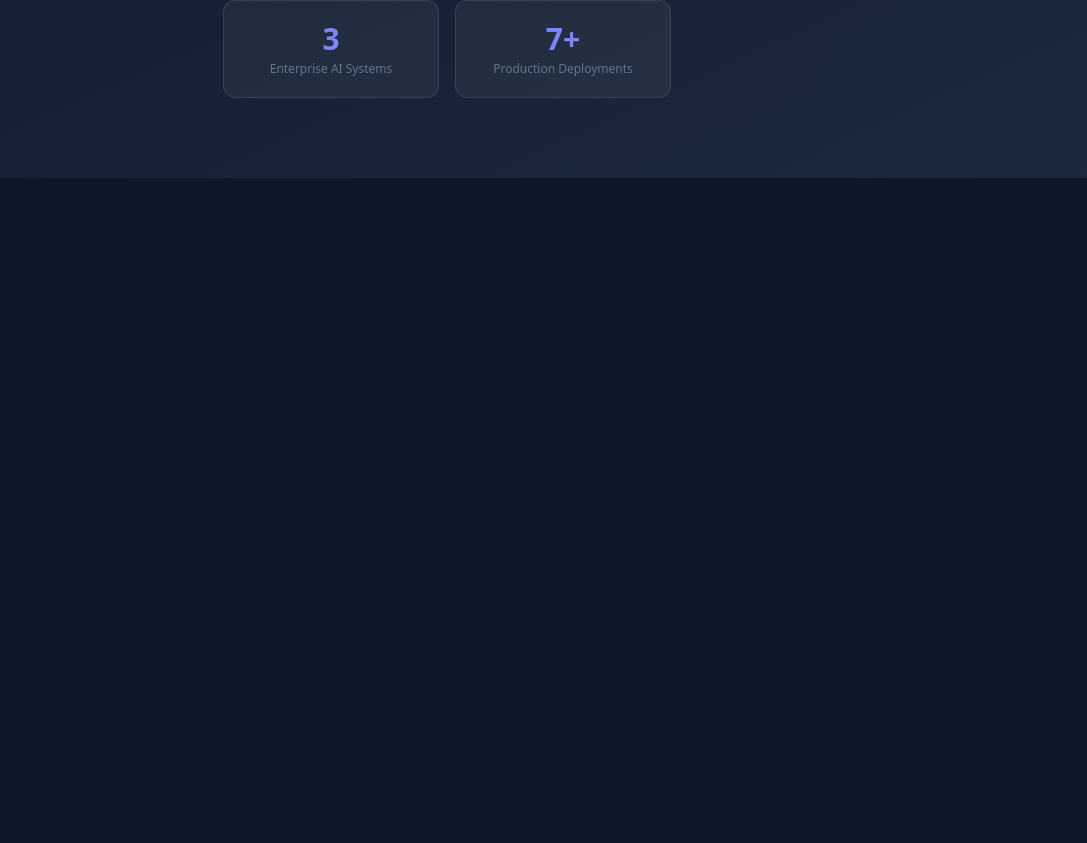
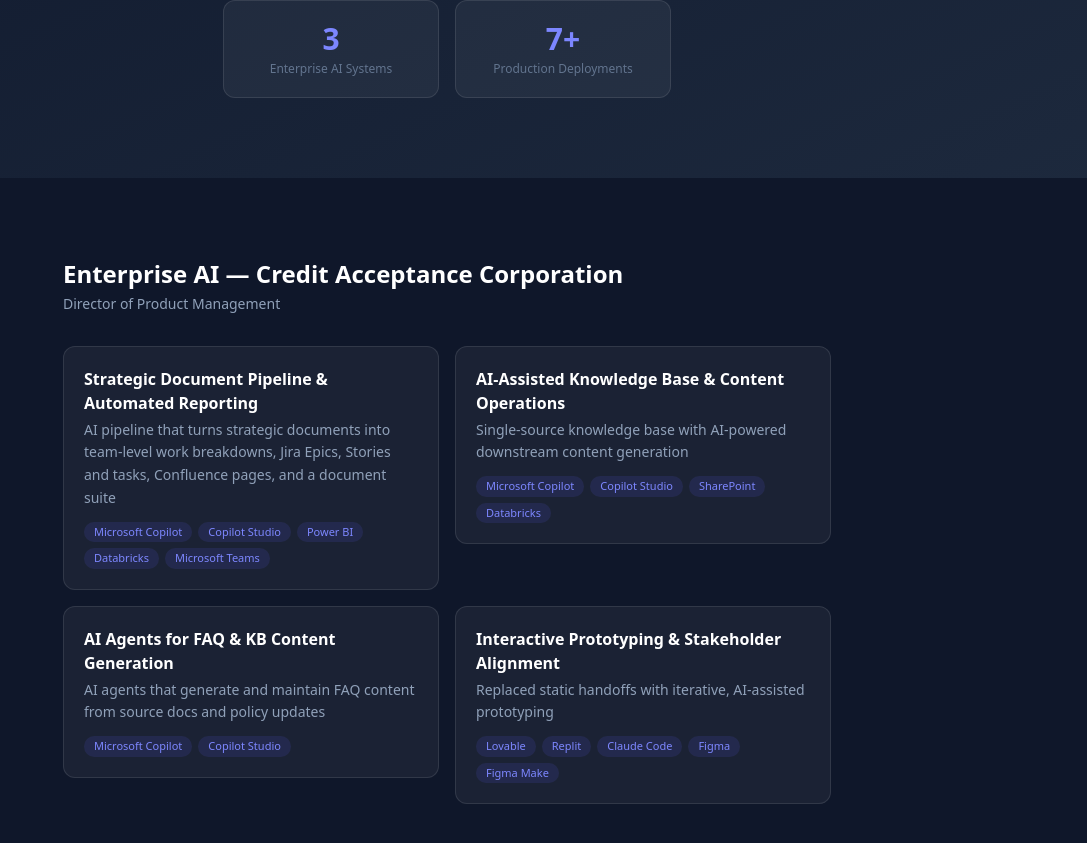
Before and after one commit to patrickclay/portfolio, a Next.js app: page / in a window 1280 px wide. Shown: the part 419-1262 px from the top of the page, without its empty margins (193-1280 px from the left). Before the commit the page ends 800 px from the top, so only its background shows below. Built offline with nearby package versions, Linux system fonts and the light colour scheme.

Commit message:
feat: add accordion hook and Enterprise AI section

```diff
--- a/app/page.tsx
+++ b/app/page.tsx
@@ -1,9 +1,11 @@
 import { Hero } from "@/components/Hero";
+import { EnterpriseAI } from "@/components/EnterpriseAI";
 
 export default function Home() {
   return (
     <main className="min-h-screen">
       <Hero />
+      <EnterpriseAI />
     </main>
   );
 }
--- /dev/null
+++ b/components/EnterpriseAI.tsx
@@ -0,0 +1,34 @@
+"use client";
+
+import { enterpriseProjects } from "@/data/projects";
+import { ProjectCard } from "./ProjectCard";
+import { useAccordion } from "@/hooks/useAccordion";
+
+export function EnterpriseAI() {
+  const { expandedIndex, cardRefs, toggle } = useAccordion();
+
+  return (
+    <section className="py-20 px-6">
+      <div className="max-w-3xl mx-auto">
+        <h2 className="text-2xl font-bold text-white mb-1">
+          Enterprise AI — Credit Acceptance Corporation
+        </h2>
+        <p className="text-sm text-slate-400 mb-8">
+          Director of Product Management
+        </p>
+
+        <div className="grid grid-cols-1 md:grid-cols-2 gap-4">
+          {enterpriseProjects.map((project, i) => (
+            <div key={project.title} ref={(el) => { cardRefs.current[i] = el; }}>
+              <ProjectCard
+                data={project}
+                isExpanded={expandedIndex === i}
+                onToggle={() => toggle(i)}
+              />
+            </div>
+          ))}
+        </div>
+      </div>
+    </section>
+  );
+}
--- /dev/null
+++ b/hooks/useAccordion.ts
@@ -0,0 +1,23 @@
+"use client";
+
+import { useState, useRef, useEffect } from "react";
+
+export function useAccordion() {
+  const [expandedIndex, setExpandedIndex] = useState<number | null>(null);
+  const cardRefs = useRef<(HTMLDivElement | null)[]>([]);
+
+  useEffect(() => {
+    if (expandedIndex !== null && cardRefs.current[expandedIndex]) {
+      const el = cardRefs.current[expandedIndex];
+      const rect = el!.getBoundingClientRect();
+      if (rect.bottom > window.innerHeight) {
+        el!.scrollIntoView({ behavior: "smooth", block: "start" });
+      }
+    }
+  }, [expandedIndex]);
+
+  const toggle = (i: number) =>
+    setExpandedIndex(expandedIndex === i ? null : i);
+
+  return { expandedIndex, cardRefs, toggle };
+}
```
